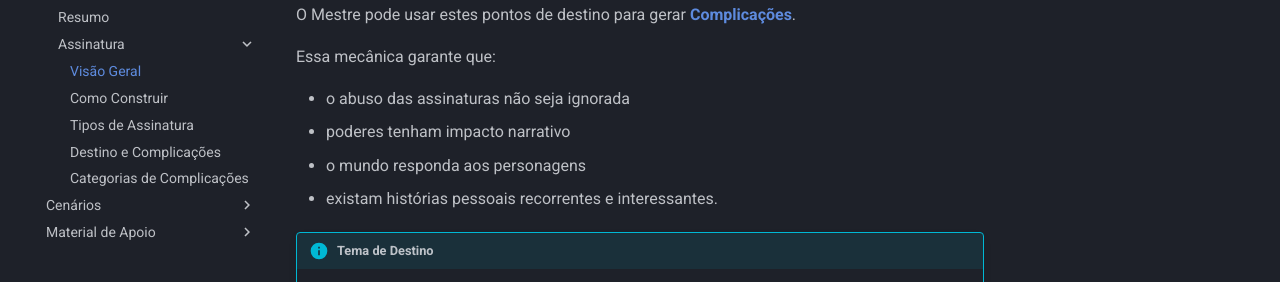
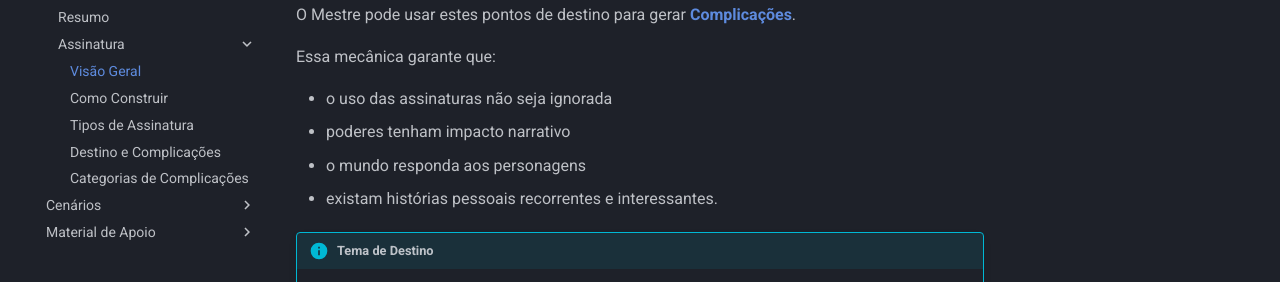
Before and after one commit to brbreis-1723/gurpeiros, an MkDocs documentation site: the page built from docs/regras/assinatura/index.md, in a window 1280 px wide and 900 px high, scrolled down 530 px. Shown: the part 171-453 px from the top of the window. Built offline with MkDocs 1.6.1 and Material for MkDocs 9.7.7, drawn with Linux system fonts in a browser that asks for light colours.

Commit message:
atualiza site mkdocs

```diff
--- a/docs/regras/assinatura/index.md
+++ b/docs/regras/assinatura/index.md
@@ -18,7 +18,7 @@ O Mestre pode usar estes pontos de destino para gerar **[Complicações](../assi
 
 Essa mecânica garante que:
 
-- o abuso das assinaturas não seja ignorada
+- o uso das assinaturas não seja ignorada
 - poderes tenham impacto narrativo
 - o mundo responda aos personagens
 - existam histórias pessoais recorrentes e interessantes.
```
